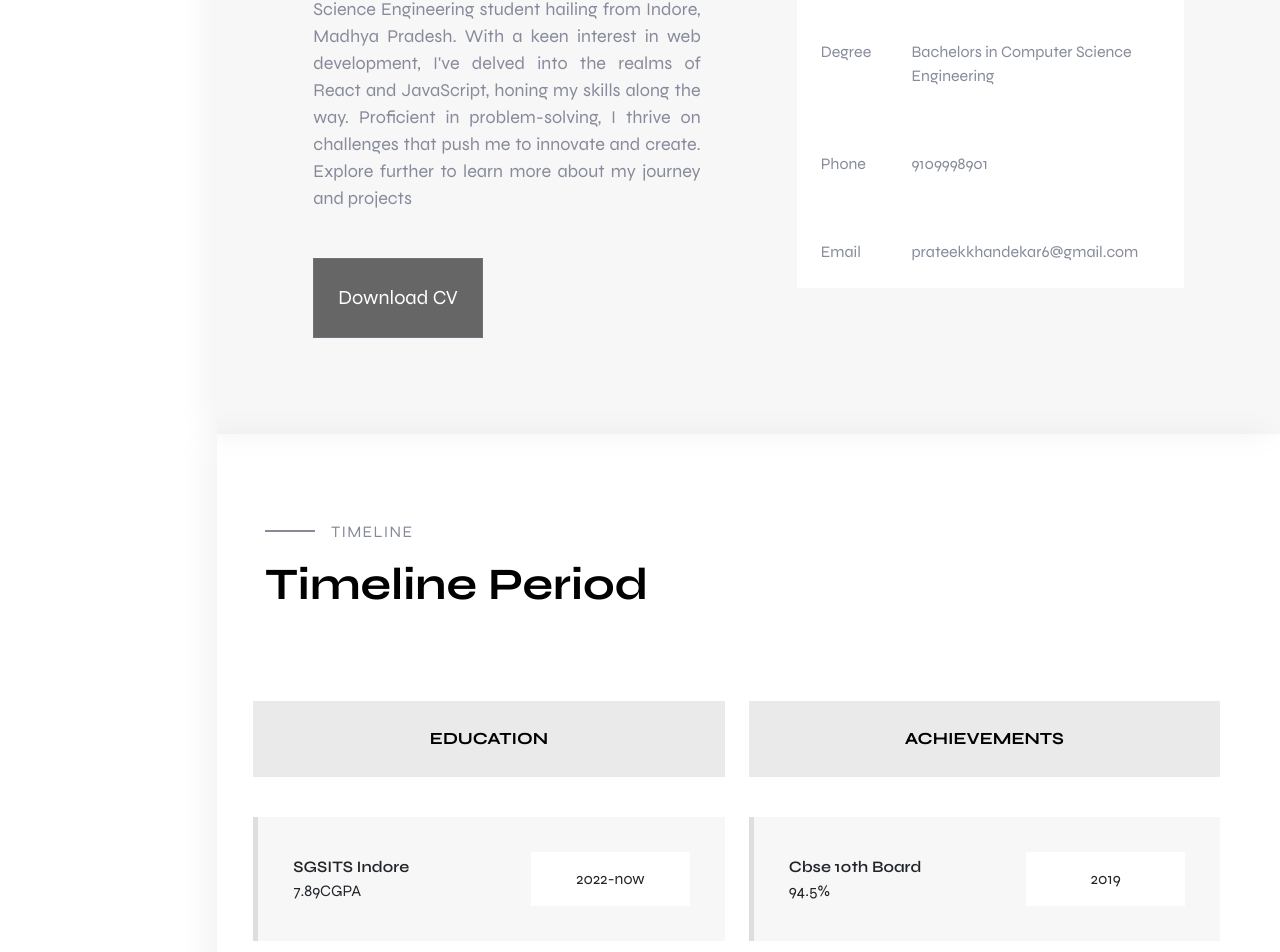
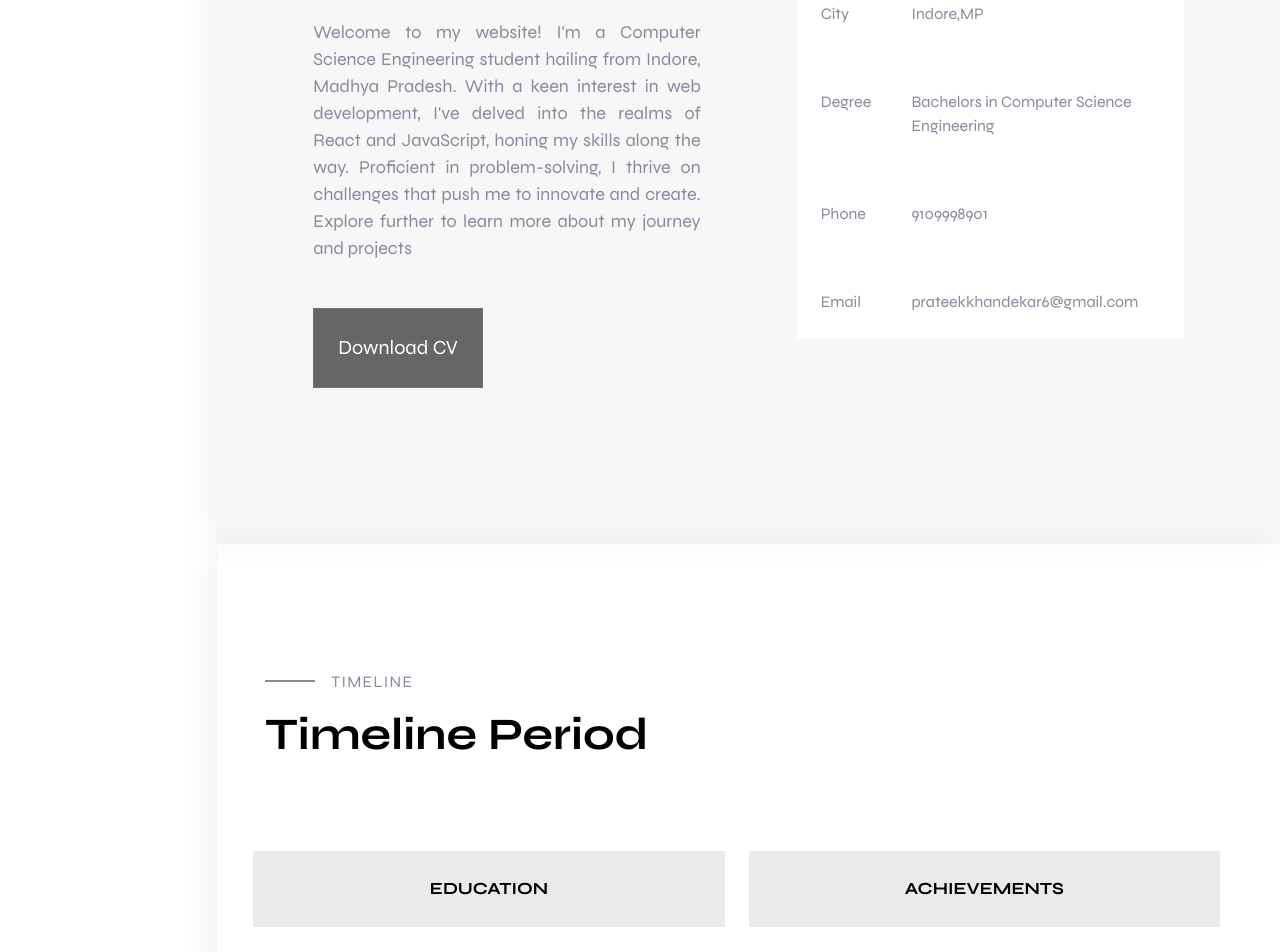
Before and after one commit to KhandekarPrateek/portfolio-website, a React (Create React App) app: page / in a window 1280 px wide. Shown: the part 1163-2115 px from the top of the page. Built offline with nearby package versions, Linux system fonts and the light colour scheme.

Commit message:
edited padding

```diff
--- a/src/pages/Education/index.js
+++ b/src/pages/Education/index.js
@@ -4,8 +4,7 @@ import { Col, Row } from "reactstrap";
 const Education = () => {
   return (
     <div className="education-conatiner p-5 " id="Education">
-      <Row>
-        <div className="w-100">
+      <div className="w-100 headers-timeline">
         <div className="d-flex timeline-small-header">
           <div class="divider-1 me-3">
             {" "}
@@ -15,7 +14,7 @@ const Education = () => {
         </div>
         <div className="contact-me pb-5 timeline-period">Timeline Period</div>
       </div>
-      </Row>
+
       <Row>
         <Col
           sm={6}
--- a/src/styles/about.css
+++ b/src/styles/about.css
@@ -2,6 +2,8 @@
   /* height: 100vh; */
   box-shadow: -10px 0 30px rgb(0 0 0/5%);
   background-color: #f7f7f7;
+  padding-top: 50px;
+  padding-bottom: 60px;
 }
 
 .about-text {
--- a/src/styles/education.css
+++ b/src/styles/education.css
@@ -45,3 +45,6 @@
 .education-place {
   font-weight: 600;
 }
+.headers-timeline {
+  padding-top: 40px;
+}
```
Lines whose indentation alone changed are shown as unchanged.
